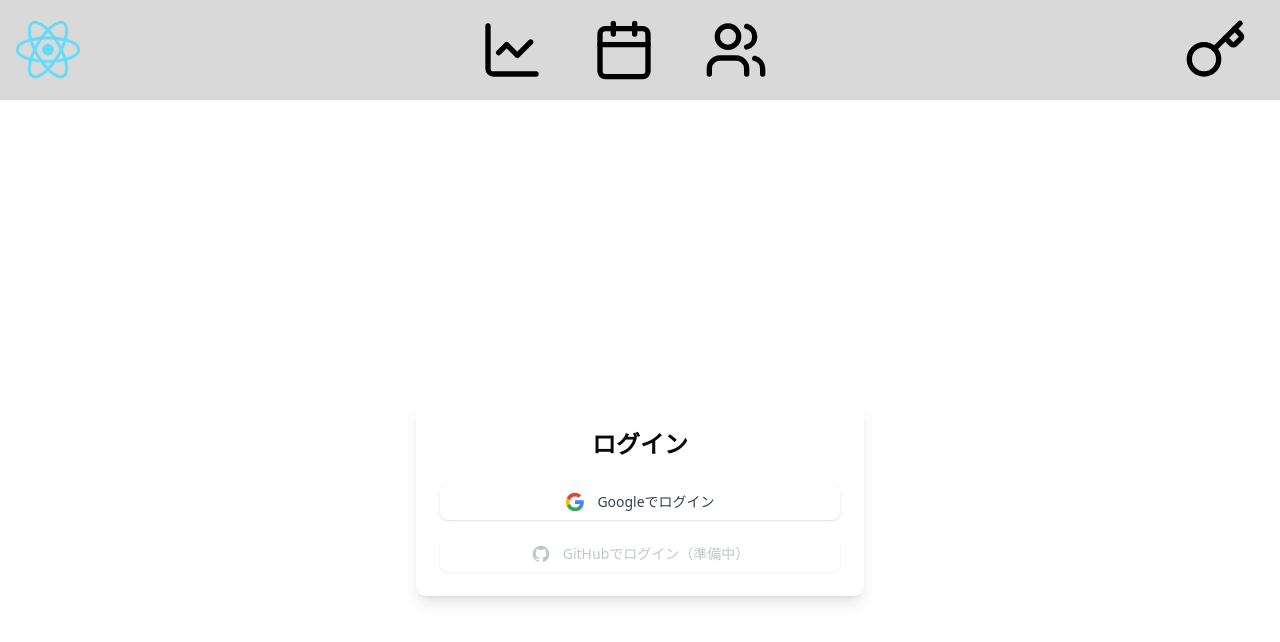
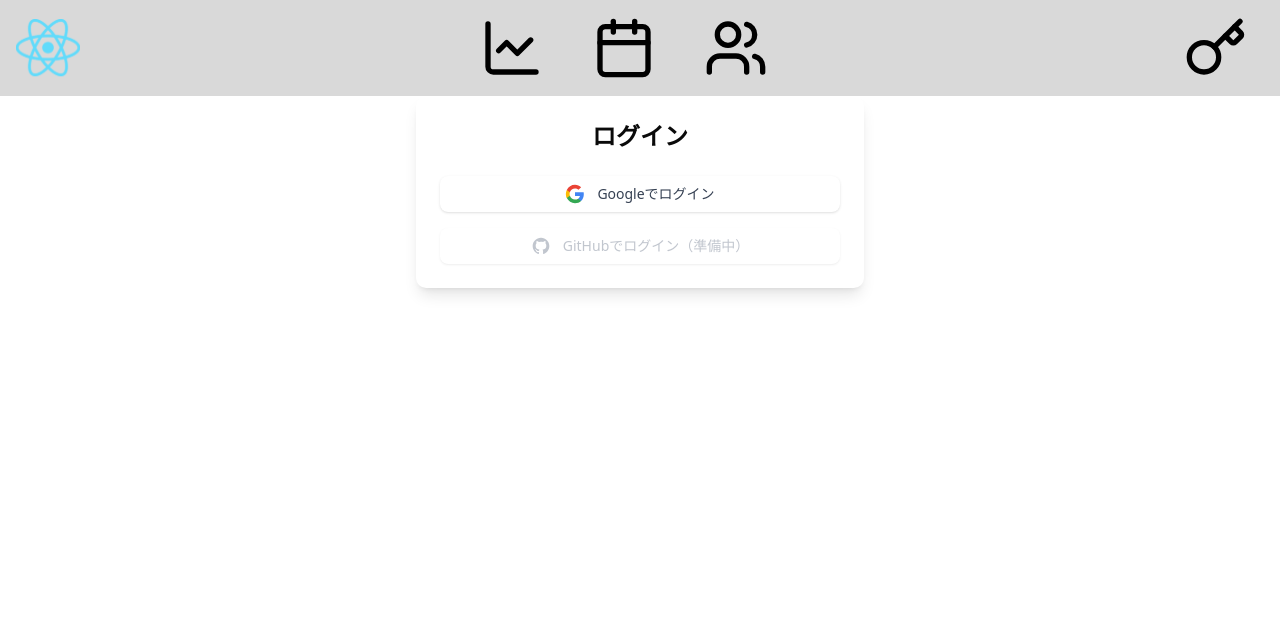
Before and after one commit to pgwebsemi/PGscheduler, a Next.js app: page /login in a window 1280 px wide. Shown: the top 642 px of the page. Built offline with nearby package versions, Linux system fonts and the light colour scheme; no server answers.

Commit message:
修正しました

```diff
--- a/src/app/components/layout/header.tsx
+++ b/src/app/components/layout/header.tsx
@@ -8,7 +8,7 @@ const Header = () => {
     router.push(path);
   };
   return (
-    <header className="w-full flex flex-row justify-between items-center bg-[#D9D9D9] w-[600px] h-[100px] px-4">
+    <header className="w-full flex flex-row justify-between items-center bg-[#D9D9D9] px-4">
       <div>
         <Image src="/React-icon.svg" alt="react Icon" width={64} height={64} />
       </div>
--- a/src/app/layout.tsx
+++ b/src/app/layout.tsx
@@ -26,14 +26,14 @@ export default function RootLayout({
   children: React.ReactNode;
 }>) {
   return (
-    <html lang="ja">
+    <html lang="ja" className="h-full">
       <body
-        className={`${geistSans.variable} ${geistMono.variable} antialiased`}
+        className={`${geistSans.variable} ${geistMono.variable} antialiased flex flex-col min-h-screen h-full`}
       >
         <AuthProvider>
           <AuthChecker>
             <Header />
-            {children}
+            <main className="flex-1">{children}</main>
           </AuthChecker>
         </AuthProvider>
       </body>
--- a/src/app/login/page.tsx
+++ b/src/app/login/page.tsx
@@ -1,7 +1,7 @@
-'use client';
+"use client";
 
-import { useRouter } from 'next/navigation';
-import { useAuth } from '@/lib/auth-context';
+import { useRouter } from "next/navigation";
+import { useAuth } from "@/lib/auth-context";
 
 export default function LoginPage() {
   const { loginWithGoogle } = useAuth();
@@ -10,18 +10,16 @@ export default function LoginPage() {
   const handleGoogleLogin = async () => {
     try {
       await loginWithGoogle();
-      router.push('/');
+      router.push("/");
     } catch (error) {
       console.error(error);
     }
   };
 
   return (
-    <div className="flex min-h-screen items-center justify-center">
+    <div className="flex items-center justify-center">
       <div className="w-full max-w-md rounded-lg bg-white p-6 shadow-lg dark:bg-gray-800">
-        <h1 className="mb-6 text-center text-2xl font-bold">
-          ログイン
-        </h1>
+        <h1 className="mb-6 text-center text-2xl font-bold">ログイン</h1>
 
         <div className="flex flex-col gap-4">
           <button
@@ -53,7 +51,10 @@ export default function LoginPage() {
             disabled
             className="flex cursor-not-allowed items-center justify-center gap-3 rounded-md bg-white px-4 py-2 text-sm font-medium text-gray-400 shadow opacity-60 dark:bg-gray-700 dark:text-gray-500"
           >
-            <svg viewBox="0 0 24 24" className="h-5 w-5 text-gray-400 dark:text-gray-500">
+            <svg
+              viewBox="0 0 24 24"
+              className="h-5 w-5 text-gray-400 dark:text-gray-500"
+            >
               <path
                 fill="currentColor"
                 d="M12 2C6.477 2 2 6.477 2 12c0 4.42 2.865 8.166 6.839 9.489.5.092.682-.217.682-.482 0-.237-.008-.866-.013-1.7-2.782.603-3.369-1.34-3.369-1.34-.454-1.156-1.11-1.462-1.11-1.462-.908-.62.069-.608.069-.608 1.003.07 1.531 1.03 1.531 1.03.892 1.529 2.341 1.087 2.91.832.092-.647.35-1.088.636-1.338-2.22-.253-4.555-1.11-4.555-4.943 0-1.091.39-1.984 1.029-2.683-.103-.253-.446-1.27.098-2.647 0 0 .84-.268 2.75 1.026A9.578 9.578 0 0112 6.836c.85.004 1.705.114 2.504.336 1.909-1.294 2.747-1.026 2.747-1.026.546 1.377.202 2.394.1 2.647.64.699 1.028 1.592 1.028 2.683 0 3.842-2.339 4.687-4.566 4.935.359.309.678.919.678 1.852 0 1.336-.012 2.415-.012 2.743 0 .267.18.578.688.48C19.138 20.161 22 16.416 22 12c0-5.523-4.477-10-10-10z"
```
